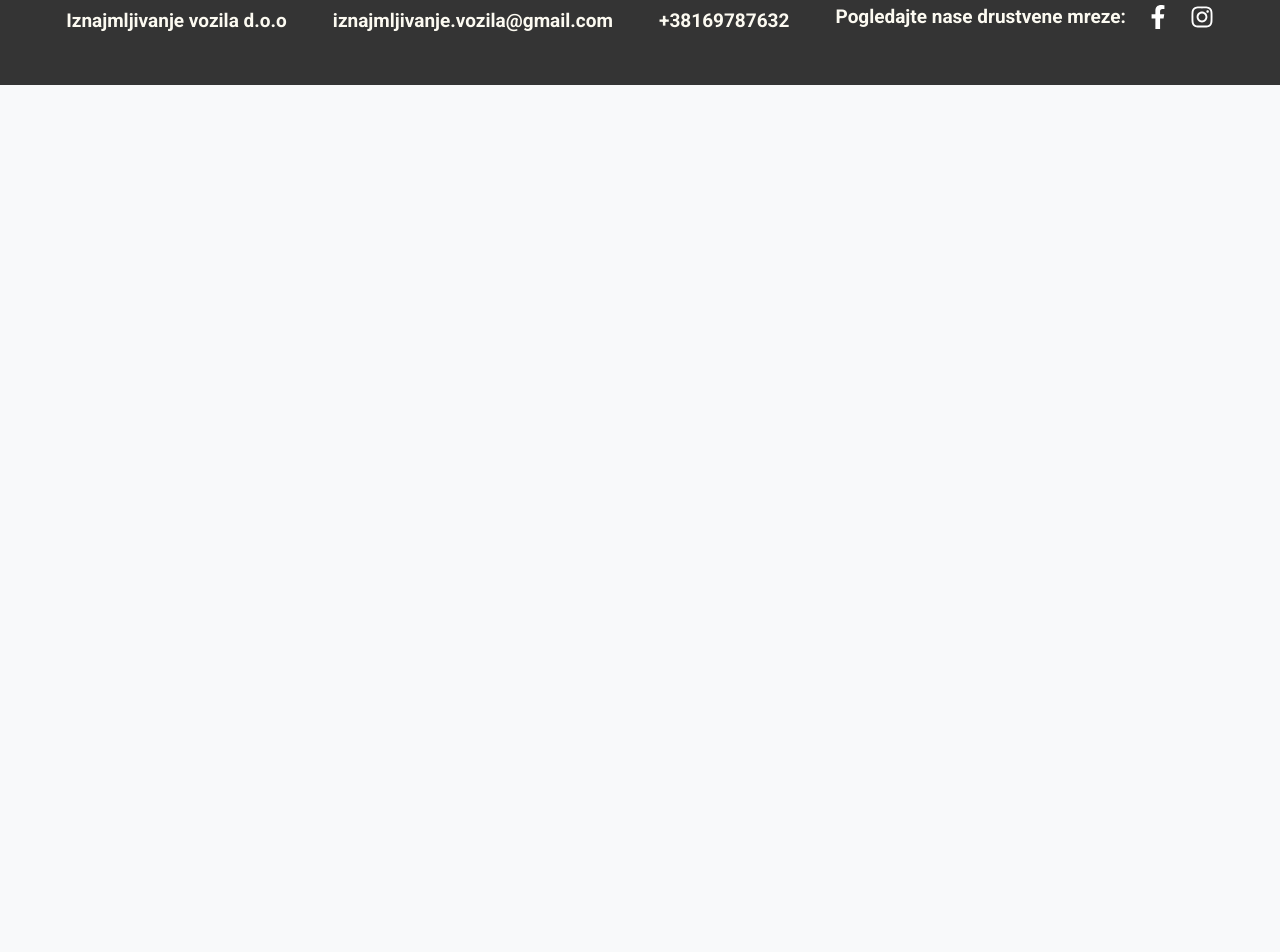
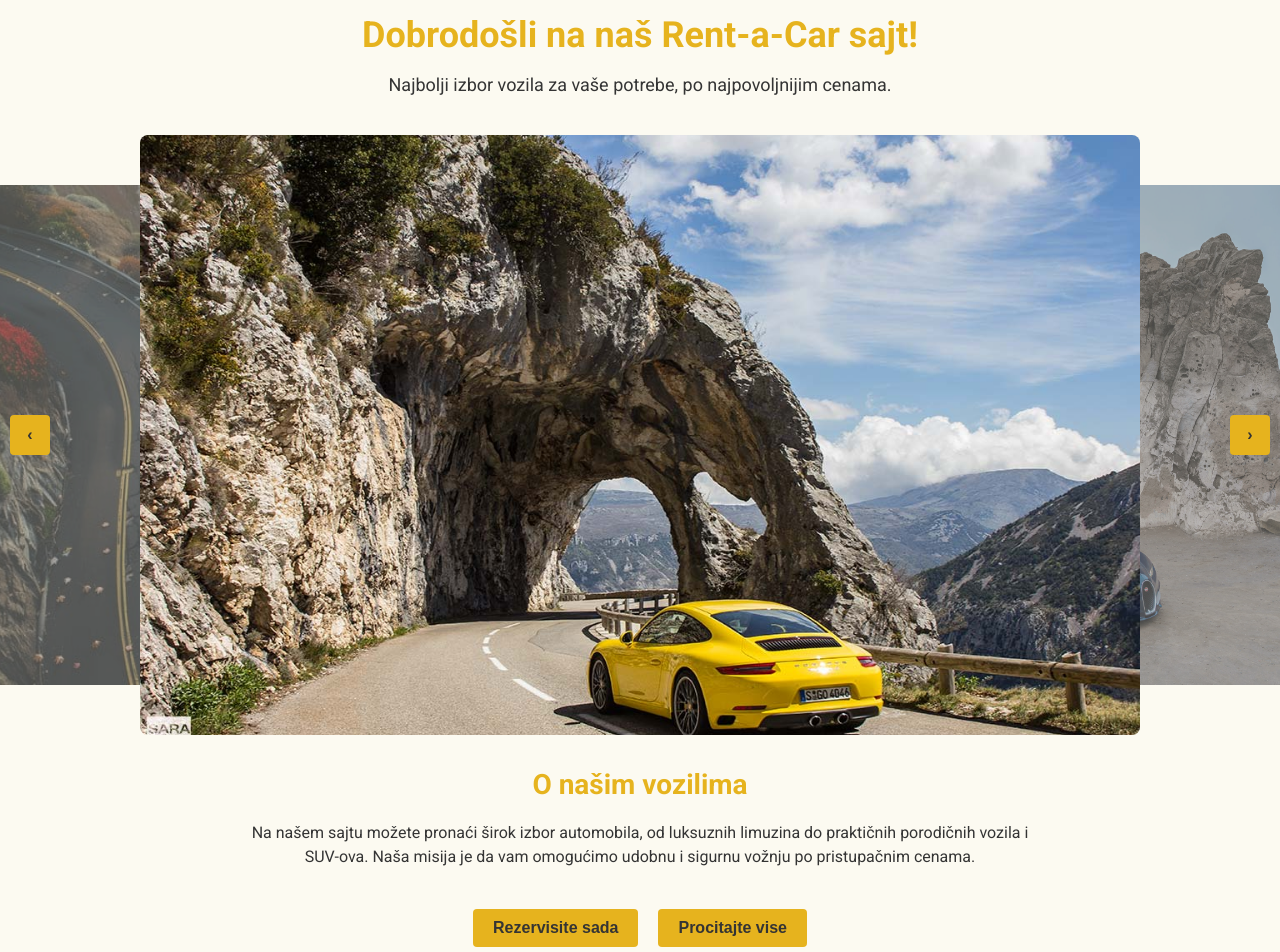
Before and after one commit to elab-development/internet-tehnologije-2024-projekat-iznajmljivanje_vozila_2022_1029, a React (Create React App) app in the folder vozila_frontend/: page / in a window 1280 px wide. Shown: the part 120-1072 px from the top of the page. Before the commit the page ends 800 px from the top, so only its background shows below. Built offline with nearby package versions, Linux system fonts and the light colour scheme.

Commit message:
Pocetna stranica sa opisom, slideshow-om i navigacijom ka drugim stranicama

```diff
--- a/vozila_frontend/src/App.js
+++ b/vozila_frontend/src/App.js
@@ -1,7 +1,8 @@
 import './App.css';
 import Footer from './components/footer/Footer';
-import { BrowserRouter, Routes } from 'react-router-dom';
+import { BrowserRouter, Routes, Route } from 'react-router-dom';
 import Navbar from './components/navbar/Navbar';
+import Pocetna from './components/pocetna/Pocetna';
 
 function App() {
   return (
@@ -9,6 +10,7 @@ function App() {
        <BrowserRouter>
         <Navbar></Navbar>
         <Routes>
+          <Route path="/" element={<Pocetna />} />
         </Routes>
       </BrowserRouter>
       <Footer></Footer>
--- a/vozila_frontend/src/components/pocetna/Pocetna.css
+++ b/vozila_frontend/src/components/pocetna/Pocetna.css
@@ -0,0 +1,45 @@
+.pocetna-container {
+    font-family: 'Roboto', sans-serif;
+    background-color: #FCFAF1;
+    color: #343434;
+    padding: 20px;
+    text-align: center;
+  }
+
+  .pocetna-header {
+    margin-bottom: 30px;
+  }
+
+  .pocetna-header h1 {
+    font-size: 36px;
+    color: #E6B31E;
+    margin-bottom: 10px;
+  }
+
+  .pocetna-header p {
+    font-size: 18px;
+    color: #343434;
+    margin-bottom: 20px;
+  }
+
+  .pocetna-content {
+    max-width: 800px;
+    margin: 0 auto;
+  }
+
+  .pocetna-content h2 {
+    font-size: 28px;
+    color: #E6B31E;
+    margin-bottom: 20px;
+  }
+
+  .pocetna-content p {
+    font-size: 16px;
+    line-height: 1.5;
+    color: #343434;
+    margin-bottom: 20px;
+  }
+
+  .pocetna-content button {
+    margin-top: 20px;
+  }
--- a/vozila_frontend/src/components/pocetna/Pocetna.jsx
+++ b/vozila_frontend/src/components/pocetna/Pocetna.jsx
@@ -0,0 +1,42 @@
+import React from 'react';
+import Carousel from '../carousel/Carousel';
+import Button from '../button/Button';
+import auto1 from '../images/auto1.jpg';
+import auto2 from '../images/auto2.jpg';
+import auto3 from '../images/auto3.webp';
+import auto4 from '../images/auto4.jpg';
+import './Pocetna.css';
+
+const Pocetna = () => {
+  const images = [auto1, auto2, auto3, auto4];
+
+  return (
+    <div className="pocetna-container">
+      <header className="pocetna-header">
+        <h1>Dobrodošli na naš Rent-a-Car sajt!</h1>
+        <p>Najbolji izbor vozila za vaše potrebe, po najpovoljnijim cenama.</p>
+      </header>
+
+      <div className="carousel-wrapper">
+        <Carousel images={images} />
+      </div>
+
+      <section className="pocetna-content">
+        <h2>O našim vozilima</h2>
+        <p>
+          Na našem sajtu možete pronaći širok izbor automobila, od luksuznih
+          limuzina do praktičnih porodičnih vozila i SUV-ova. Naša misija je da
+          vam omogućimo udobnu i sigurnu vožnju po pristupačnim cenama.
+        </p>
+        <Button onClick={() => window.location.href = '/cars'}>
+          Rezervisite sada
+        </Button>
+        <Button onClick={() => window.location.href = '/about'}>
+          Procitajte vise
+        </Button>
+      </section>
+    </div>
+  );
+};
+
+export default Pocetna;
```
